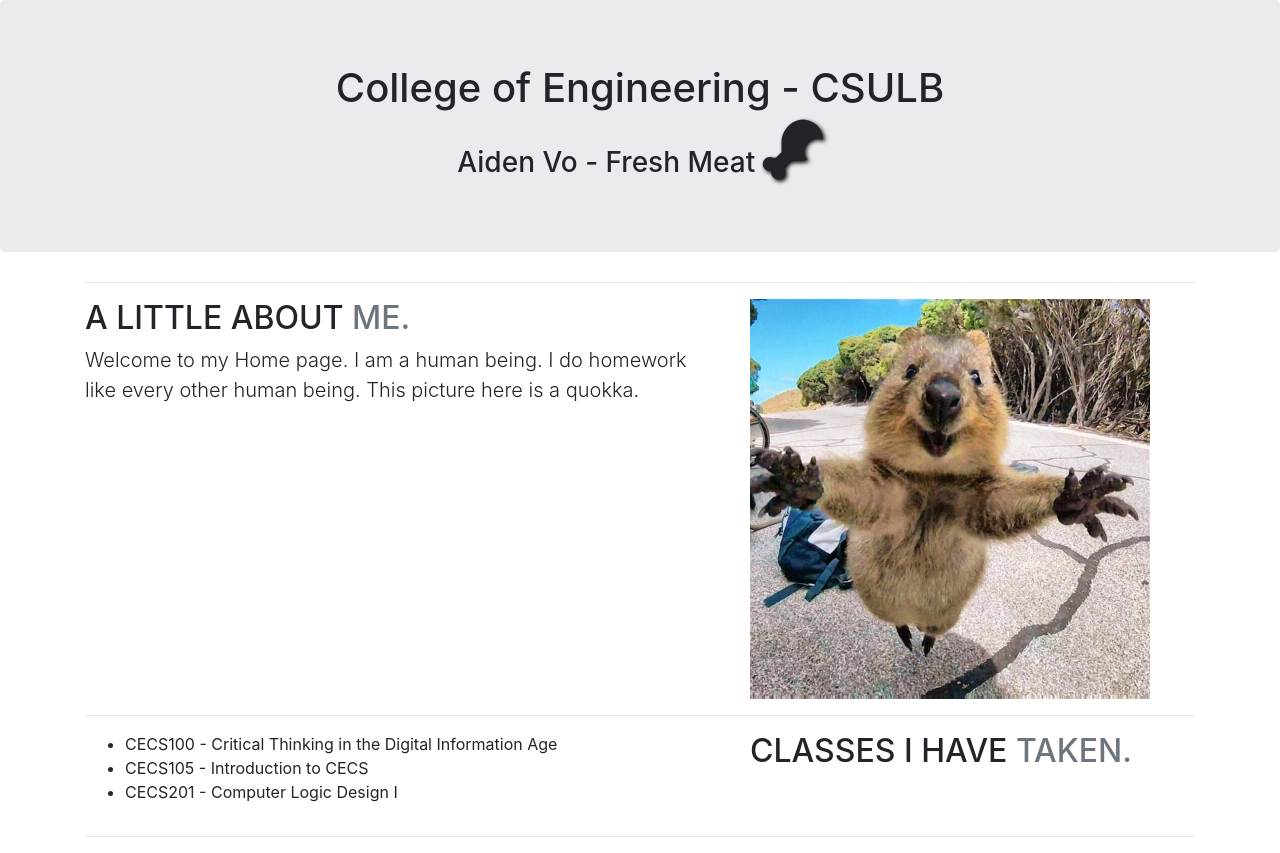
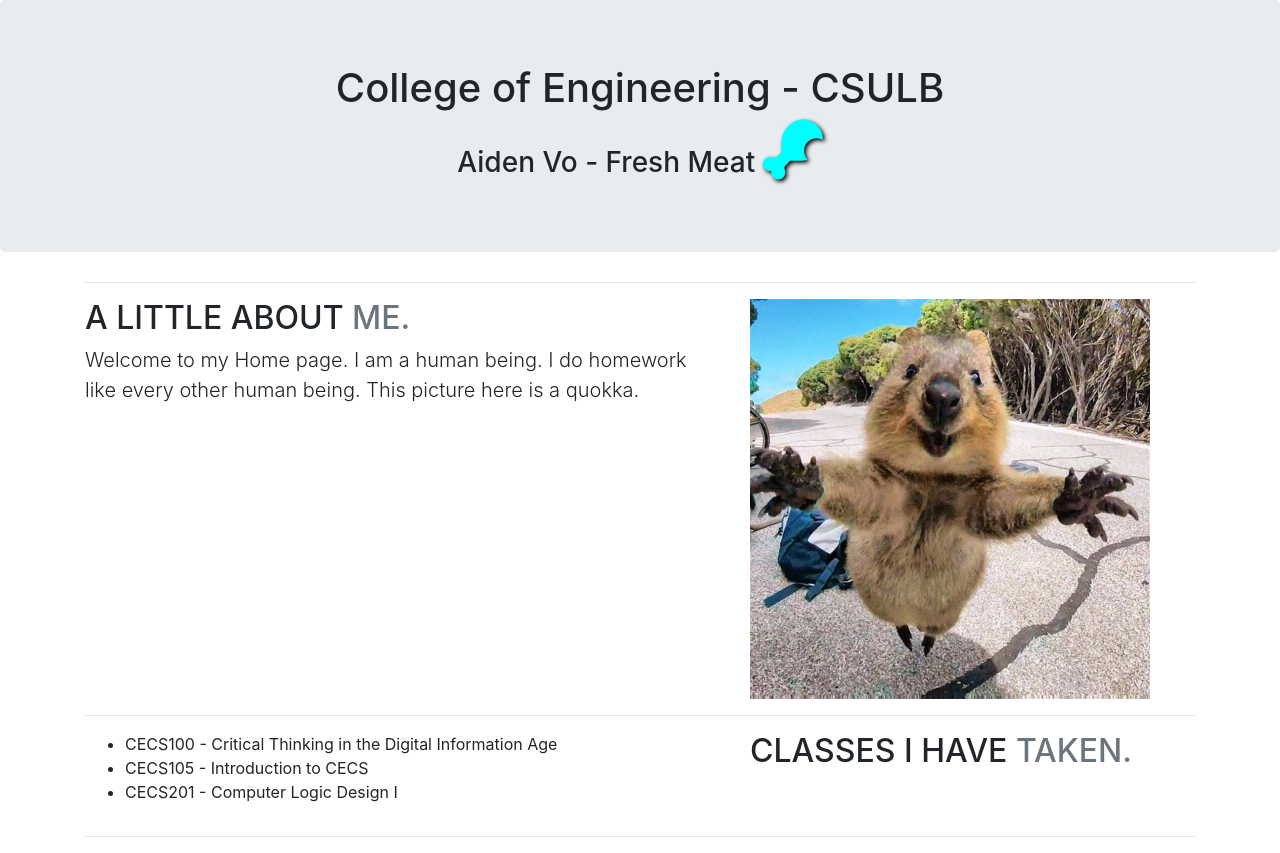
Before and after one commit to AidenVo217/Bootstrap, a plain HTML site: page index.html in a window 1280 px wide. Drawn offline with nearby package versions, Linux system fonts and the light colour scheme.

Commit message:
Update index.html

```diff
--- a/index.html
+++ b/index.html
@@ -17,7 +17,7 @@
 
 <div class="jumbotron text-center" style="margin-bottom:0">
     <h1>College of Engineering - CSULB </h1>
-  <h3>Aiden Vo - Fresh Meat <i class="fas fa-drumstick-bite" style="font-size:60px;color:mint;text-shadow:2px 2px 4px #000000;"></i></h3>
+  <h3>Aiden Vo - Fresh Meat <i class="fas fa-drumstick-bite" style="font-size:60px;color:aqua;text-shadow:2px 2px 4px #000000;"></i></h3>
 
 </div>
 
```
